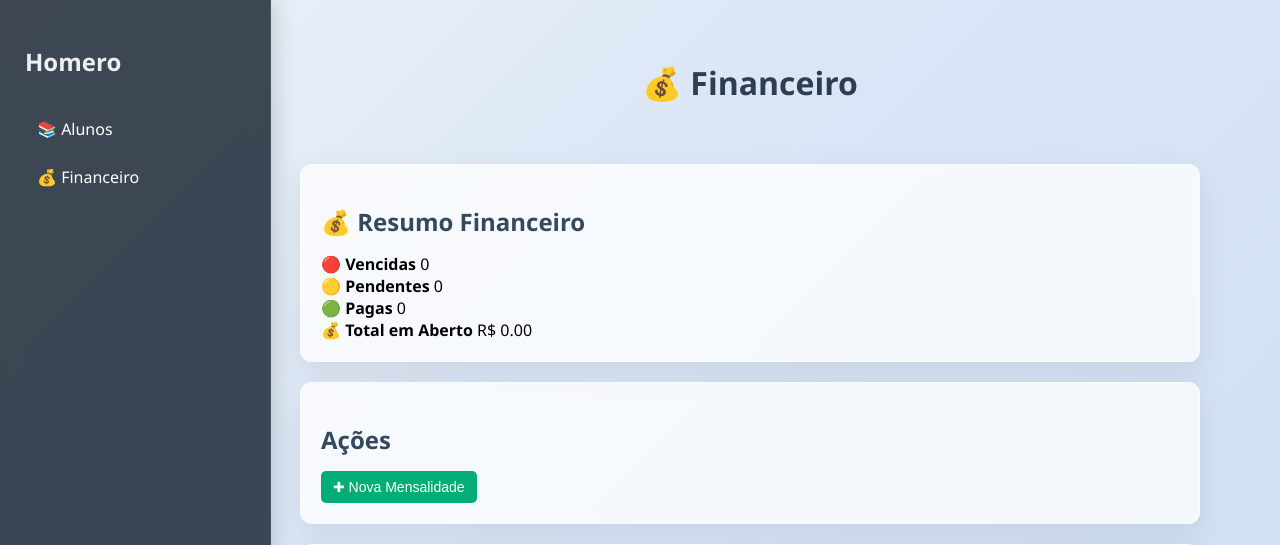
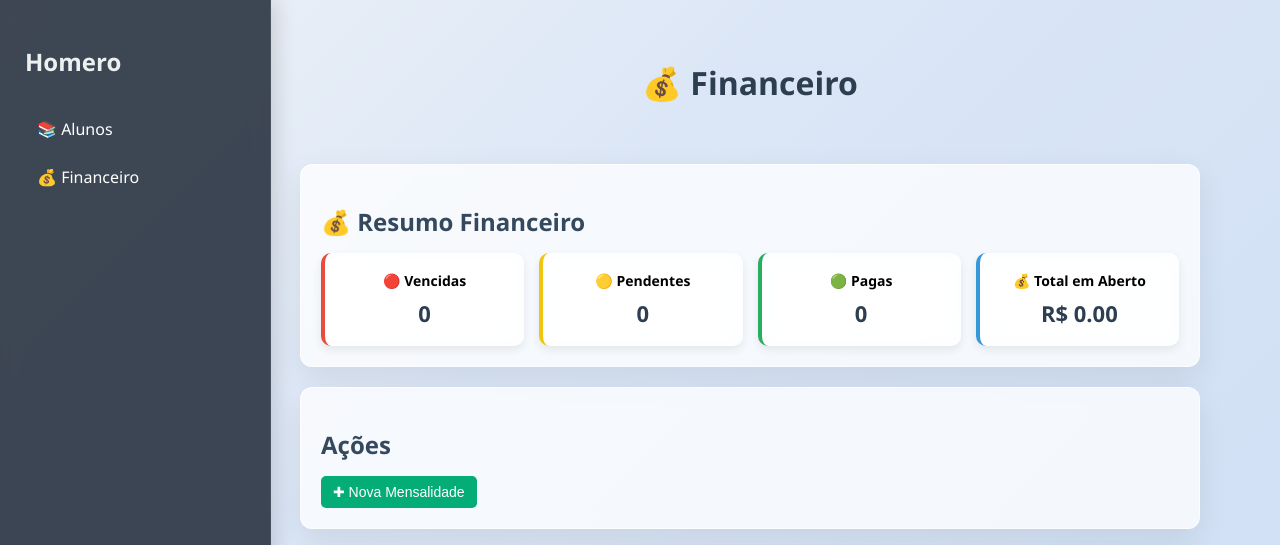
Before and after one commit to bobpontes/Homero, a Flask app: page /financeiro in a window 1280 px wide. Shown: the top 545 px of the page. Run offline with Flask 3, Linux system fonts and the light colour scheme; data that the repository does not hold is empty.

Commit message:
style(financeiro): adiciona layout e estilos do dashboard financeiro

```diff
--- a/static/style.css
+++ b/static/style.css
@@ -326,3 +326,89 @@ table tr:hover {
 .sidebar a.active {
     background: #374151;
 }
+
+.status-pago {
+    color: #27ae60;
+    font-weight: bold;
+}
+
+.status-pendente {
+    color: #f39c12;
+    font-weight: bold;
+}
+
+.status-vencido {
+    color: #e74c3c;
+    font-weight: bold;
+}
+
+tr.linha-vencida td {
+    background: rgba(231, 76, 60, 0.08);
+}
+
+tr.linha-vencida td:first-child {
+    border-left: 4px solid #e74c3c;
+}
+
+tr.linha-vencida:hover td {
+    background: rgba(231, 76, 60, 0.15);
+}
+
+/* ===== DASHBOARD FINANCEIRO ===== */
+
+.dashboard-resumo {
+    display: grid;
+    grid-template-columns: repeat(4, 1fr);
+    gap: 15px;
+    margin-top: 15px;
+}
+
+.resumo-item {
+    background: rgba(255, 255, 255, 0.65);
+    backdrop-filter: blur(8px);
+    border-radius: 10px;
+    padding: 18px;
+    text-align: center;
+    box-shadow: 0 4px 10px rgba(0, 0, 0, 0.08);
+    transition: transform 0.15s ease;
+}
+
+.resumo-item:hover {
+    transform: translateY(-3px);
+}
+
+.resumo-item strong {
+    display: block;
+    font-size: 14px;
+    margin-bottom: 8px;
+}
+
+.resumo-item span {
+    font-size: 22px;
+    font-weight: bold;
+    color: #2c3e50;
+}
+
+/* cores dos indicadores */
+
+.resumo-vencido {
+    border-left: 4px solid #e74c3c;
+}
+
+.resumo-pendente {
+    border-left: 4px solid #f1c40f;
+}
+
+.resumo-pago {
+    border-left: 4px solid #27ae60;
+}
+
+.resumo-total {
+    border-left: 4px solid #3498db;
+}
+
+@media (max-width: 900px) {
+    .dashboard-resumo {
+        grid-template-columns: repeat(2, 1fr);
+    }
+}
```
